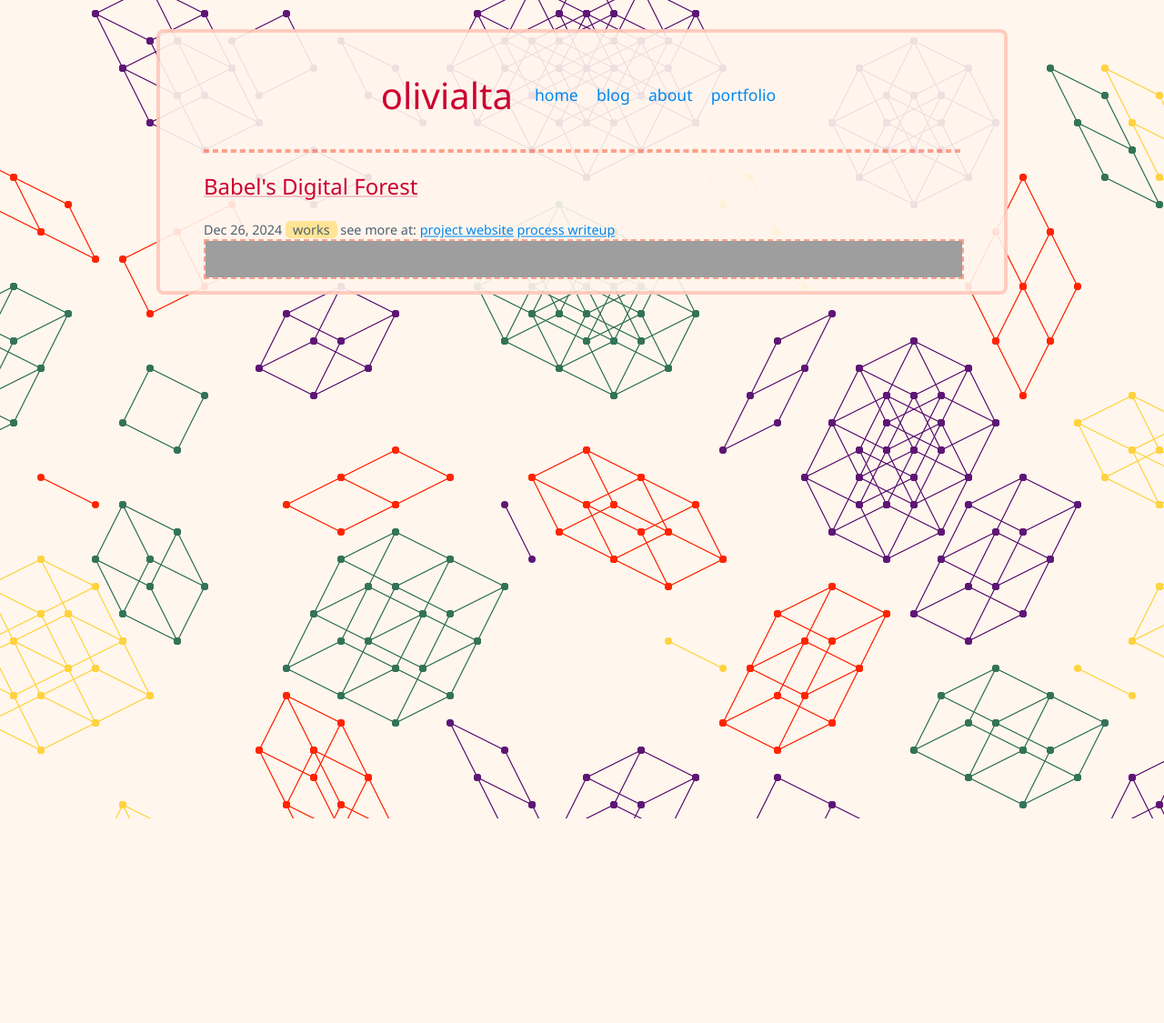
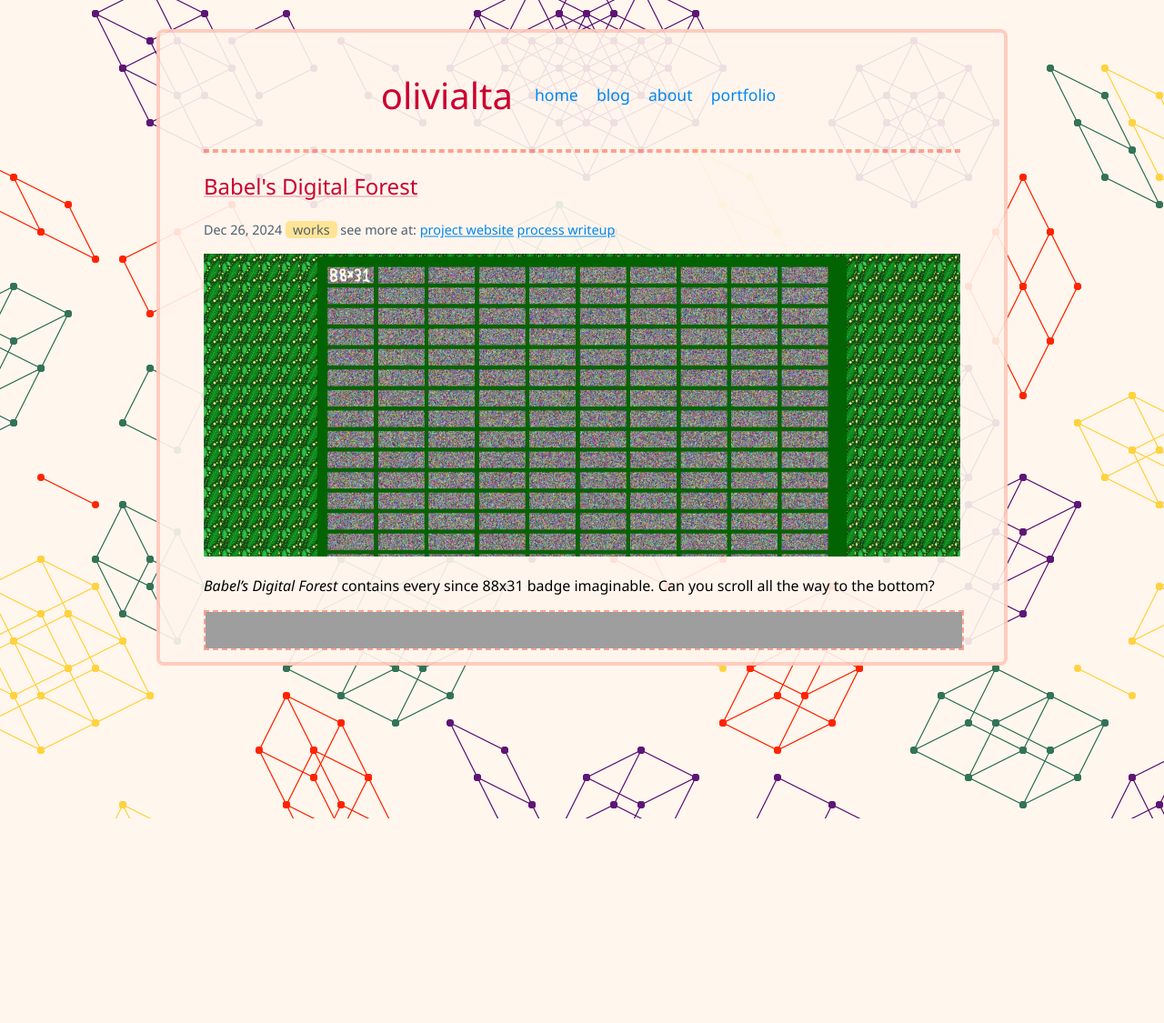
Before and after one commit to RocketRace/rocketrace.github.io, a Jekyll site: the page built from works/_posts/2024-12-26-babels-digital-forest.md, in a window 1280 px wide. Shown: the whole page at 91% size. Built offline with Jekyll 4.4.1, drawn with Linux system fonts in a browser that asks for light colours; grey boxes are pictures that could not be loaded.

Commit message:
babel
babel

```diff
--- a/works/_posts/2024-12-26-babels-digital-forest.md
+++ b/works/_posts/2024-12-26-babels-digital-forest.md
@@ -7,4 +7,8 @@ links:
     process writeup: https://olivialta.cc/decadv-2024
 ---
 
+![screenshot of the page](/assets/images/works/babels-digital-forest/screenshot.jpeg)
+
+*Babel's Digital Forest* contains every since 88x31 badge imaginable. Can you scroll all the way to the bottom?
+
 <!--more-->
```
Also changed, not shown: assets/images/works/babels-digital-forest/screenshot.jpeg (added).
